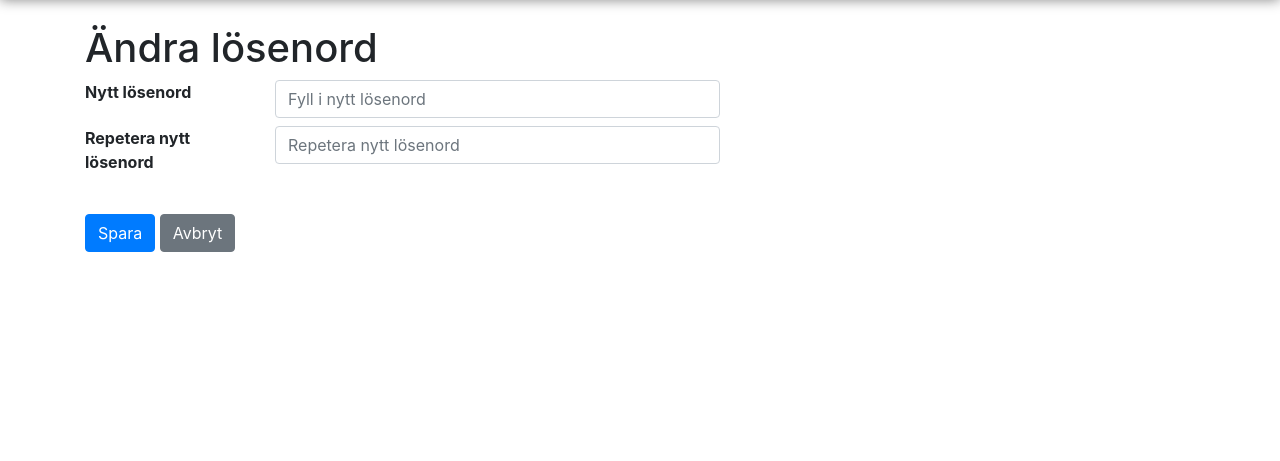
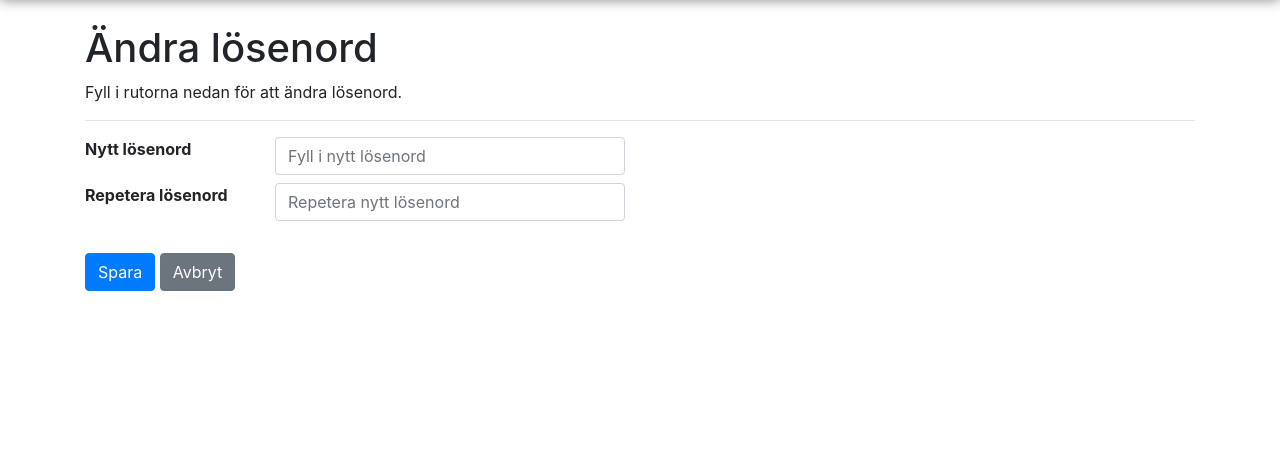
Before and after one commit to Aleman778/Elshoppen-Project, a PHP site: page /account/profile/change_password.php in a window 1280 px wide. Shown: the part 48-509 px from the top of the page. Run offline with PHP 8.4, Linux system fonts and the light colour scheme; the visitor is signed in with stand-in values (Sample User, id 1).

Commit message:
updated change_password

```diff
--- a/account/profile/change_password.php
+++ b/account/profile/change_password.php
@@ -1,6 +1,7 @@
 <?php
     $root = $_SERVER['DOCUMENT_ROOT'];
 
+    //checks if customer is logged in
     session_start();
     if (!(array_key_exists("customer_id", $_SESSION))) {
         header("Location: /");
@@ -17,28 +18,39 @@
 <body>
     <?php include("$root/header.php") ?>
     <div class="container">
+    <?php
+        if (array_key_exists("err", $_GET)) {
+            $err_msg = "";
+            if ($_GET["err"] == "pass_length")
+                $err_msg = "Lösenord måste vara 4 till 20 bokstäver långt.";
+            else if ($_GET["err"] == "pass_mismatch")
+                $err_msg = "Det upprepande lösenordet matchar inte.";
+        }
+                        ?>
         <h1>Ändra lösenord</h1>
+        <p>Fyll i rutorna nedan för att ändra lösenord.</p>
+        <hr>
         <form action="signin.php" method="post">
             <div class="row mb-2">
                 <div class="col-md-2">
                     <label for="psw"><b>Nytt lösenord</b></label>
                 </div>
-                <div class="col-md-5">
+                <div class="col-md-4">
                     <input class="form-control" type="password" placeholder="Fyll i nytt lösenord" maxlength="20" name="psw" required>
                 </div>
             </div>
 
             <div class="row mb-2">
                 <div class="col-md-2">
-                    <label for="psw-repeat"><b>Repetera nytt lösenord</b></label>
+                    <label for="psw-repeat"><b>Repetera lösenord</b></label>
                 </div>
-                <div class="col-md-5">
+                <div class="col-md-4">
                     <input class="form-control" type="password" placeholder="Repetera nytt lösenord" maxlength="20" name="psw-repeat" required>
                 </div>
             </div>
             <br>
             <button type="submit" class="btn btn-primary">Spara</button>
-            <a href="/" class="btn btn-secondary">Avbryt</a>
+            <a href="/account/profile" class="btn btn-secondary">Avbryt</a>
             <div class="col-md-2">
             </div>
             </div>
--- a/account/profile/index.php
+++ b/account/profile/index.php
@@ -90,8 +90,8 @@
                 </div>
             </div>
         </div>
+        <?php var_dump($customer);?>
         <br>
-
     </div>
     <?php include("$root/footer.php") ?>
     <?php include("$root/modules/bootstrap_js.php") ?>
```
